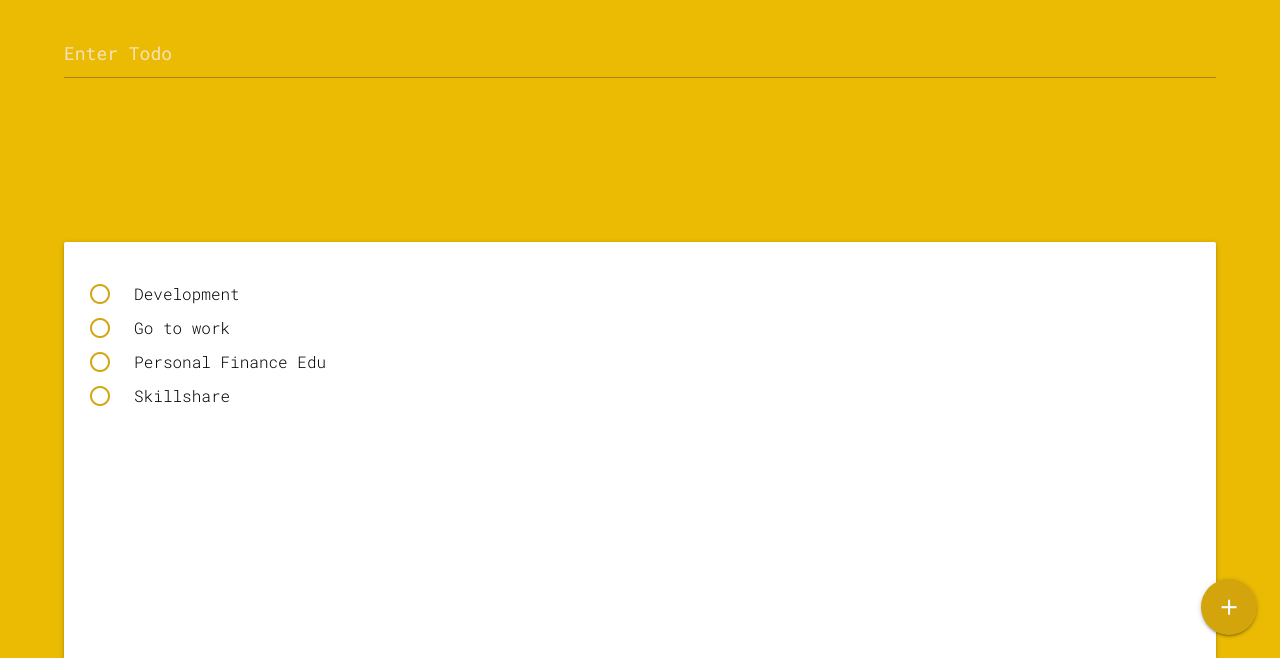
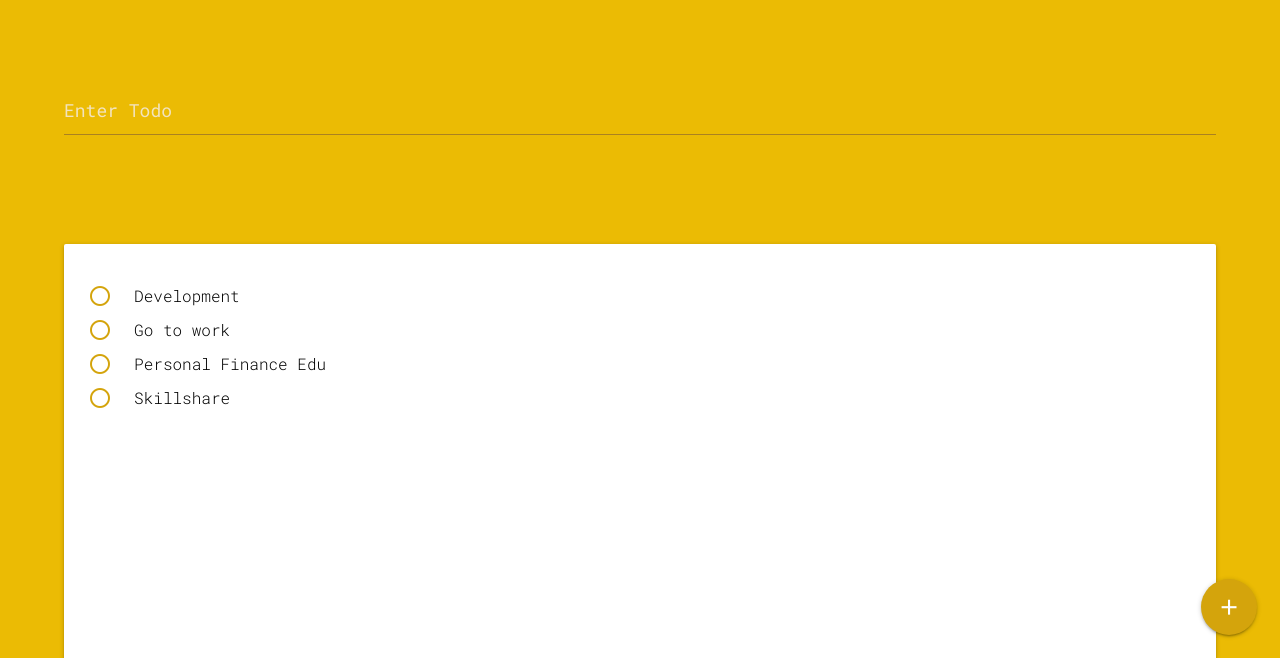
Before and after one commit to Caesar-Zama/Done, a plain HTML site: page index.html in a window 1280 px wide. Shown: the part 142-800 px from the top of the page. Drawn offline with Linux system fonts and the light colour scheme.

Commit message:
Align key elements

```diff
--- a/index.html
+++ b/index.html
@@ -18,10 +18,9 @@
 
     <div class="input-field">
       <input placeholder="Enter Todo" type="text">
-    </div>
+    </div> <!-- input-field -->
 
-    <div class="card-container">
-      <div class="custom-card card card-size-adapt align-bottom">
+    <div class="card card-medium align-bottom">
       <div class="card-content">
         <ul class="todos">
           <li class="align-vertical">
@@ -46,7 +45,6 @@
         </div>
       </div> <!-- card-content -->
     </div> <!-- card  -->
-    </div>
 
   </div> <!-- container -->
 </body>
--- a/sass/base/_base.scss
+++ b/sass/base/_base.scss
@@ -11,7 +11,7 @@ body {
 }
 
 h1 {
-  margin-bottom: 0;
+  margin: 0 auto;
   font-family: RobLight;
   font-size: 3.75rem;
   font-weight: 300;
--- a/sass/layout/_container.scss
+++ b/sass/layout/_container.scss
@@ -3,12 +3,9 @@
   padding-left: 5%;
   padding-right: 5%;
   height: 100vh;
+  display: flex;
+  flex-direction: column;
+  justify-content: space-between;
   overflow: hidden;
   background: $background;
 }
-
-.wrapper {
-  position: absolute;
-  bottom: 0;
-  width: 90%;
-}
--- a/sass/layout/_header.scss
+++ b/sass/layout/_header.scss
@@ -1,4 +1,5 @@
 header {
+  margin-top: 40px;
   display: flex;
   flex-direction: column;
   align-items: center;
--- a/sass/util/_helper.scss
+++ b/sass/util/_helper.scss
@@ -4,9 +4,8 @@
 }
 
 .align-bottom {
-    position: absolute;
-    bottom: -17px;
-    width: 100%;
+    position: relative;
+    top: 2.3vh;
 }
 
 .align-vertical {
@@ -20,17 +19,15 @@
     padding-right: 2%;
 }
 
-.card-container {
-    width: 90vw;
-    position: absolute;
-    bottom: 0;
-    padding-top: 15px;
-    margin-bottom: 0;
-}
+.card-medium {height: get-vh(400px);}
 
-.card-size-adapt {
-    height: get-vh(400px);
-}
-
+// .relative-action-btn {
+//     position: relative;
+//     left: 253px;
+//     top: 73px;
+//     padding-top: 15px;
+//     margin-bottom: 0;
+//     z-index: 997;
+// }
 
 .galliano {background-color: $secondary;}
```
Also changed, not shown: css/main.css, 1 other file. Lines whose indentation alone changed are shown as unchanged.
